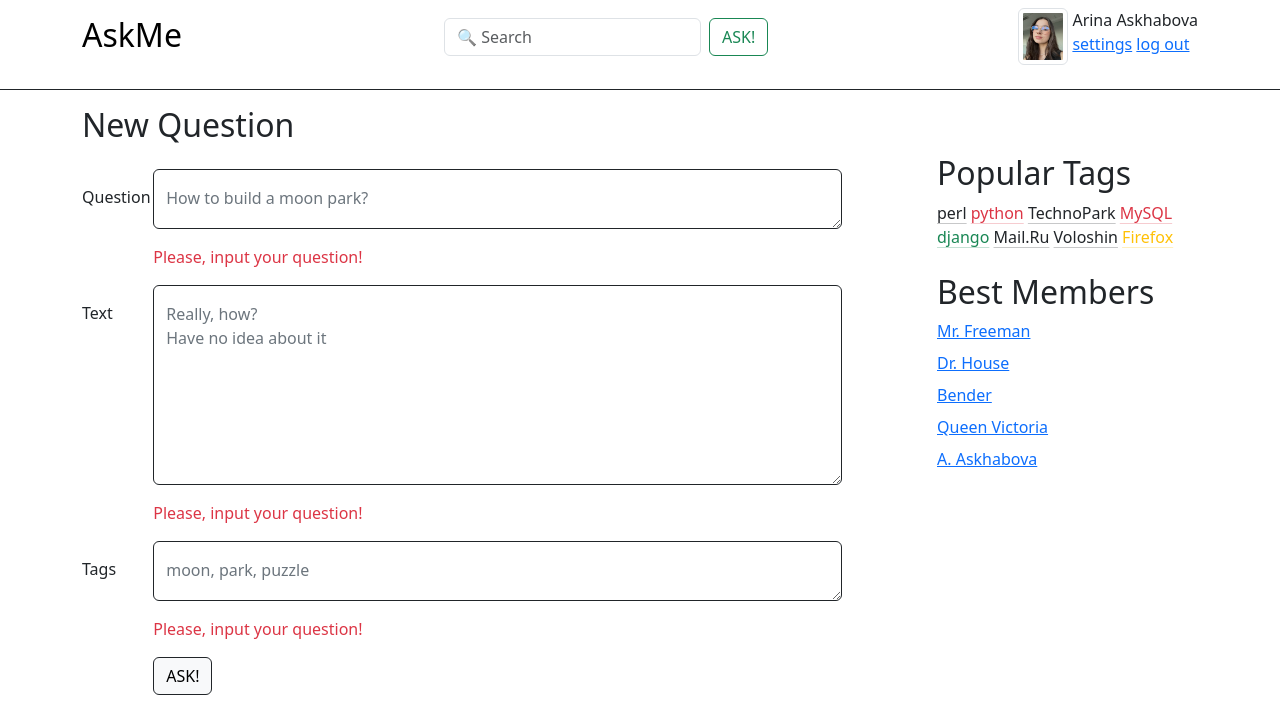
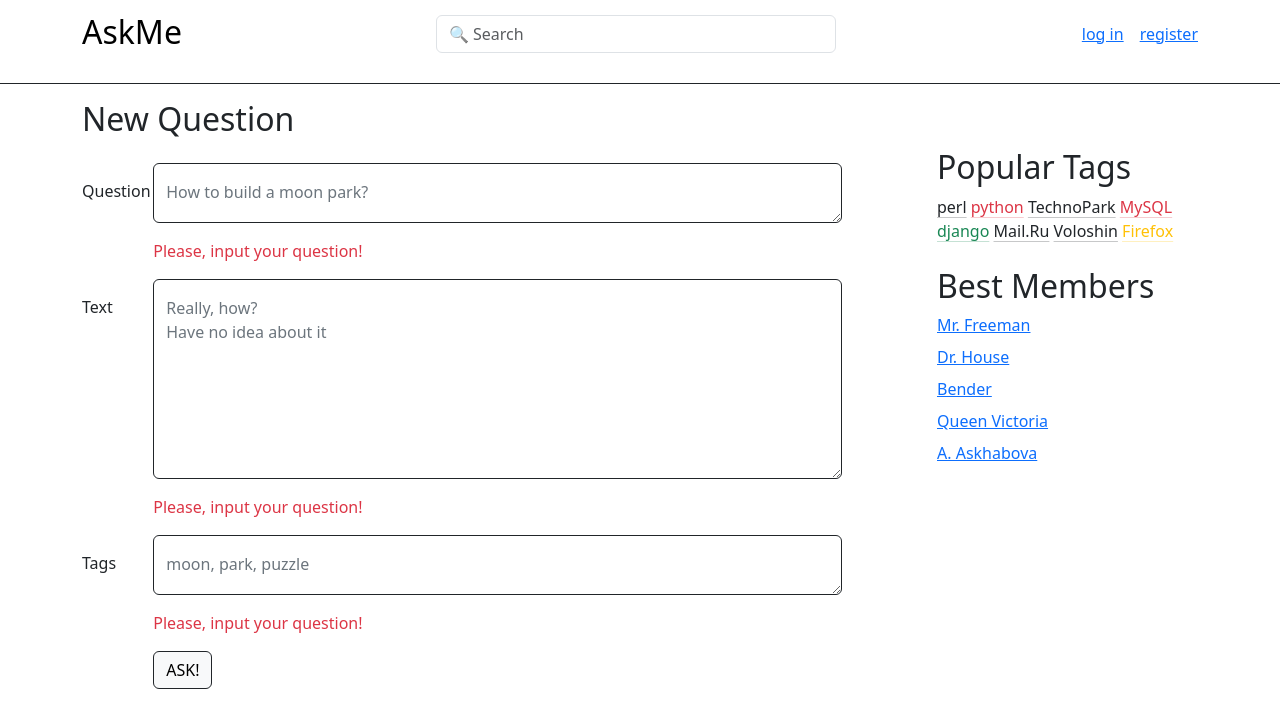
Before and after one commit to arishask/askme_askhabova, a Python web app: template templates/ask.html in a window 1280 px wide. Shown: the top 719 px of the page. Run offline with Jinja, Linux system fonts and the light colour scheme; the template is opened without the code that fills it, so the values that code supplies are empty; some libraries are stand-ins or nearby versions.

Commit message:
task1 finished

```diff
--- a/templates/ask.html
+++ b/templates/ask.html
@@ -14,16 +14,11 @@
           <h2 class="mb=0">AskMe</h2>
         </a>
         <form class="d-flex" role="search">
-          <input class="form-control me-2" type="search" placeholder="🔍 Search" aria-label="Search"/>
-          <button class="btn btn-outline-success me-1" type="submit">ASK!</button>
+          <input class="form-control me-2 form" type="search" placeholder="🔍 Search" aria-label="Search"/>
         </form>
-        <div class="d-flex gap-1">
-          <img src="../static/img/Avatar.jpeg" width="50" alt="Avatar" class="img-thumbnail"/>
-          <div>
-            <div>Arina Askhabova</div>
-            <a href="#">settings</a>
-            <a href="#">log out</a>
-          </div>
+        <div class="d-flex gap-3">
+            <a href="#">log in</a>
+            <a href="#">register</a>
         </div>
       </div>
     </nav>
--- a/templates/base.html
+++ b/templates/base.html
@@ -14,7 +14,7 @@
           <h2 class="mb=0">AskMe</h2>
         </a>
         <form class="d-flex" role="search">
-          <input class="form-control me-2" type="search" placeholder="🔍 Search" aria-label="Search"/>
+          <input class="form-control me-2 form" type="search" placeholder="🔍 Search" aria-label="Search"/>
           <button class="btn btn-outline-success me-1" type="submit">ASK!</button>
         </form>
         <div class="d-flex gap-1">
--- a/templates/index.html
+++ b/templates/index.html
@@ -14,7 +14,7 @@
           <h2 class="mb=0">AskMe</h2>
         </a>
         <form class="d-flex" role="search">
-          <input class="form-control me-2" type="search" placeholder="🔍 Search" aria-label="Search"/>
+          <input class="form-control me-2 form" type="search" placeholder="🔍 Search" aria-label="Search"/>
           <button class="btn btn-outline-success me-1" type="submit"> ASK! </button>
         </form>
         <div class="d-flex gap-1">
--- a/templates/settings.html
+++ b/templates/settings.html
@@ -14,7 +14,7 @@
           <h2 class="mb=0">AskMe</h2>
         </a>
         <form class="d-flex" role="search">
-          <input class="form-control me-2" type="search" placeholder="🔍 Search" aria-label="Search"/>
+          <input class="form-control me-2 form" type="search" placeholder="🔍 Search" aria-label="Search"/>
           <button class="btn btn-outline-success me-1" type="submit">ASK!</button>
         </form>
         <div class="d-flex gap-1">
--- a/templates/tag.html
+++ b/templates/tag.html
@@ -14,7 +14,7 @@
           <h2 class="mb=0">AskMe</h2>
         </a>
         <form class="d-flex" role="search">
-          <input class="form-control me-2" type="search" placeholder="🔍 Search" aria-label="Search"/>
+          <input class="form-control me-2 form" type="search" placeholder="🔍 Search" aria-label="Search"/>
           <button class="btn btn-outline-success me-1" type="submit"> ASK! </button>
         </form>
         <div class="d-flex gap-1">
```
Also changed, not shown: templates/login.html (+4 -9 lines), templates/question.html (+4 -9 lines), templates/signup.html (+4 -9 lines).
